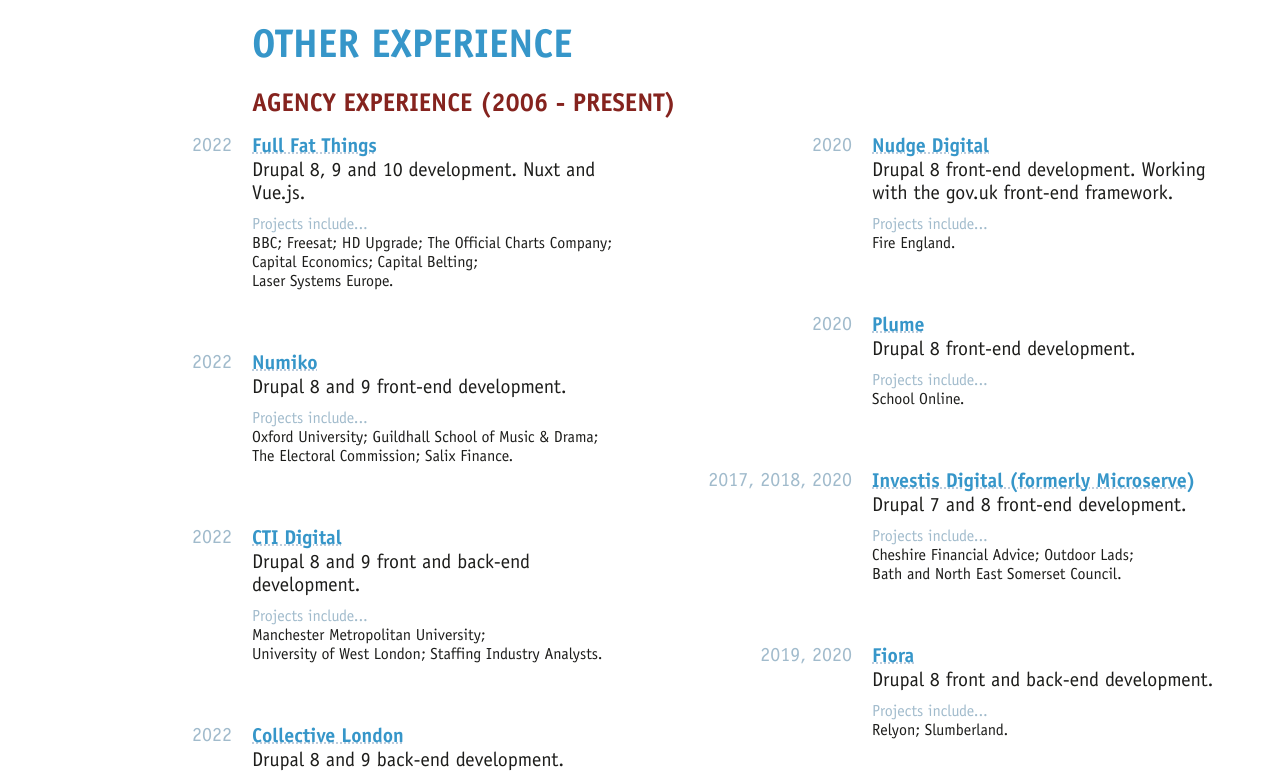
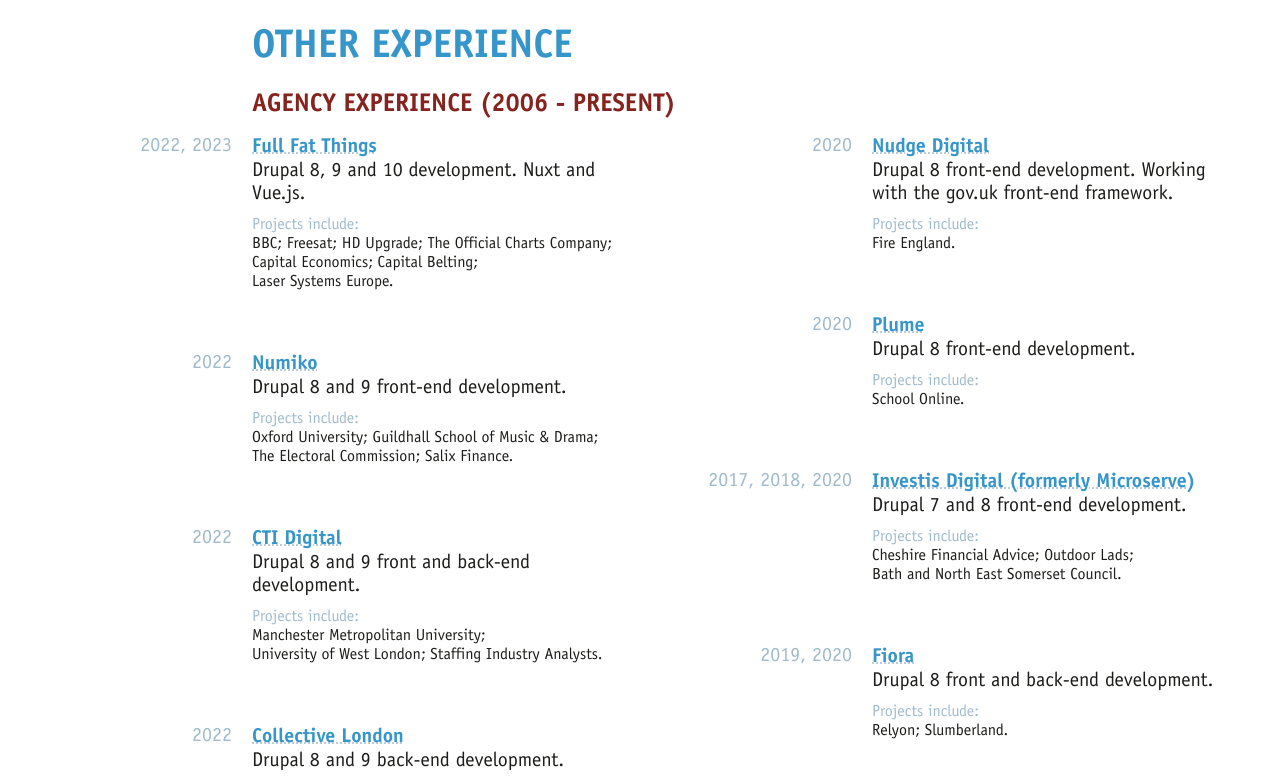
Before and after one commit to leopitt/leopitt, a React (Create React App) app in the folder docroot/app/: page / in a window 1280 px wide. Shown: the part 1520-2302 px from the top of the page. Built offline with nearby package versions, Linux system fonts and the light colour scheme.

Commit message:
Updated experience dates. Tweak to typography.

```diff
--- a/docroot/app/src/components/ProjectList/ProjectList.js
+++ b/docroot/app/src/components/ProjectList/ProjectList.js
@@ -11,7 +11,7 @@
     })
 
     return <div className={'c-project-list'}>
-      <h5 className={'t-heading-6 t-small'}>Projects include...</h5>
+      <h5 className={'t-heading-6 t-small'}>Projects include:</h5>
       <ul className={'c-project-list__list t-small'}>
         {itemList}
       </ul>
--- a/docroot/app/src/sheets/Experience.js
+++ b/docroot/app/src/sheets/Experience.js
@@ -15,7 +15,7 @@
       <div className="l-columns">
         <Section>
           <ContentRow
-            label={'2022'}
+            label={'2022, 2023'}
             labelLevel={6}
             content={<>
               <h4 className="t-heading-4"><AgencyLink id={'fullfatthings'}/></h4>
```
